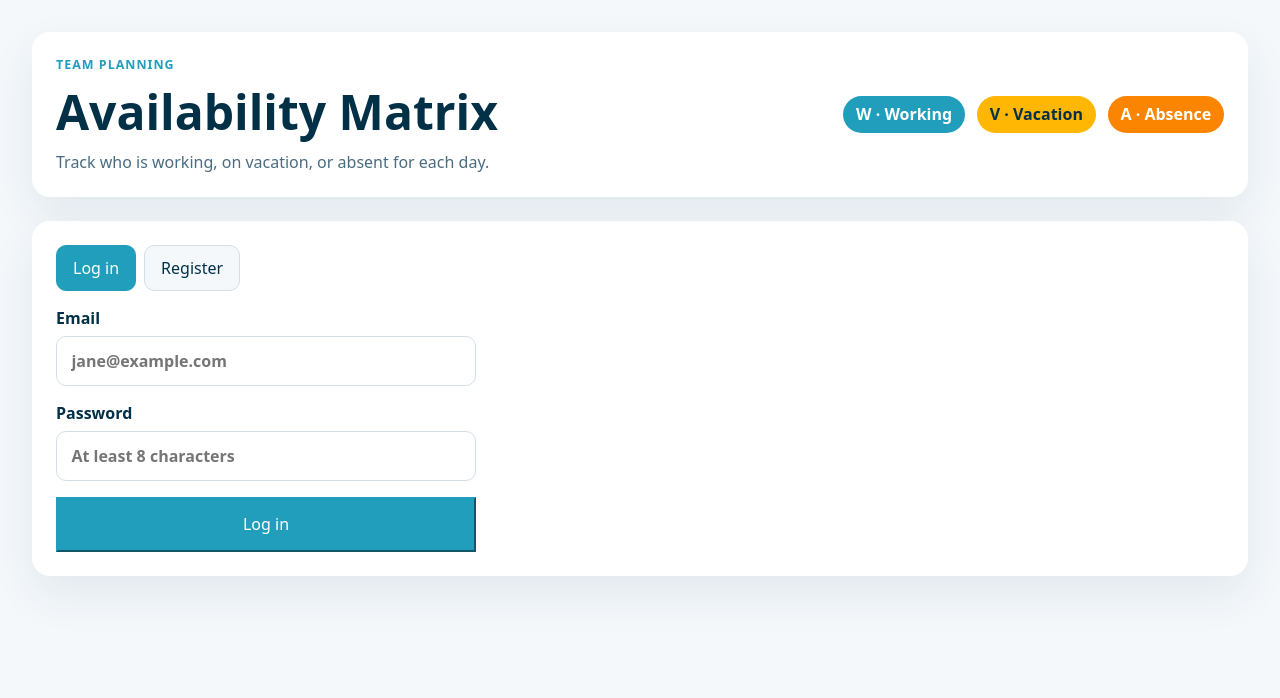
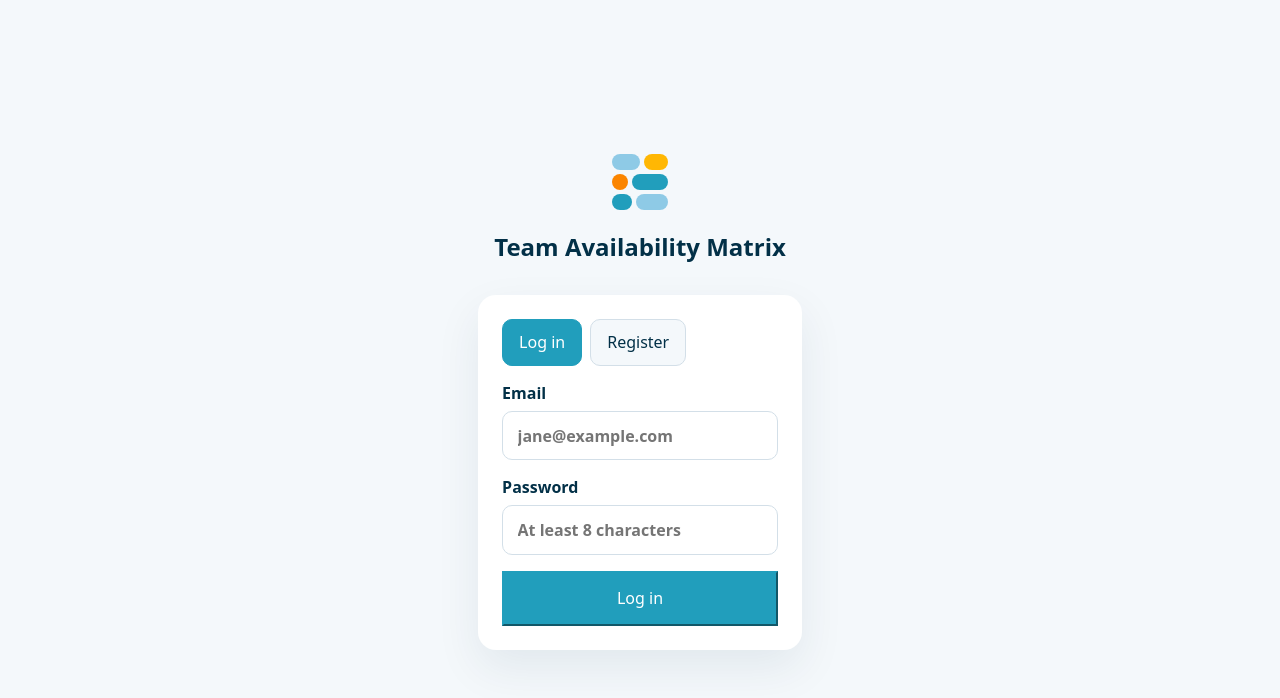
Before and after one commit to bks07/team-availability-matrix, a React (Vite) app in the folder frontend/: page /login in a window 1280 px wide. Shown: the top 698 px of the page. Built offline with nearby package versions, Linux system fonts and the light colour scheme.

Commit message:
feat: update login page with centred branded layout

```diff
--- a/frontend/src/index.css
+++ b/frontend/src/index.css
@@ -105,6 +105,37 @@ input {
   padding: 2rem;
 }
 
+/* -- Login Screen -- */
+.login-screen {
+  min-height: 100vh;
+  display: flex;
+  flex-direction: column;
+  align-items: center;
+  justify-content: center;
+  background-color: var(--bg-page);
+  padding: 2rem;
+}
+
+.login-branding {
+  display: flex;
+  flex-direction: column;
+  align-items: center;
+  margin-bottom: 2rem;
+}
+
+.login-logo {
+  width: 64px;
+  height: 64px;
+  margin-bottom: 1rem;
+}
+
+.login-title {
+  font-size: 1.5rem;
+  font-weight: 700;
+  color: var(--text-primary);
+  margin: 0;
+}
+
 .hero-card,
 .auth-card,
 .toolbar-card,
@@ -168,6 +199,10 @@ h1 {
   margin-bottom: 1rem;
 }
 
+.auth-card {
+  background: var(--bg-card);
+}
+
 .auth-tabs button,
 .toolbar-actions button {
   border: 1px solid var(--border-input);
@@ -178,11 +213,20 @@ h1 {
   cursor: pointer;
 }
 
+.auth-tabs button:hover {
+  border-color: var(--text-link);
+  color: var(--text-link);
+}
+
 .auth-tabs button.active,
 .primary-button {
   background: var(--btn-primary-bg);
   color: var(--text-inverse);
   border-color: var(--btn-primary-bg);
+}
+
+.auth-tabs button.active {
+  color: var(--text-inverse);
 }
 
 .auth-form {
@@ -204,9 +248,20 @@ input {
   padding: 0.8rem 0.9rem;
 }
 
+input:focus {
+  outline: none;
+  border-color: var(--border-focus);
+  box-shadow: 0 0 0 2px color-mix(in srgb, var(--border-focus) 20%, transparent);
+}
+
 .primary-button {
   cursor: pointer;
   padding: 0.9rem 1rem;
+}
+
+.primary-button:hover:not(:disabled) {
+  background: var(--btn-primary-hover);
+  border-color: var(--btn-primary-hover);
 }
 
 .toolbar-title {
--- a/frontend/src/pages/LoginPage.tsx
+++ b/frontend/src/pages/LoginPage.tsx
@@ -1,7 +1,7 @@
 import { useEffect } from 'react';
 import { useNavigate } from 'react-router-dom';
 import AuthCard from '../components/AuthCard';
-import HeroCard from '../components/HeroCard';
+import logo from '../assets/logo.svg';
 import type { AuthResponse } from '../lib/api.models';
 import { loadSession } from '../lib/storage';
 
@@ -24,8 +24,11 @@ export default function LoginPage({ onAuthSuccess }: LoginPageProps): JSX.Elemen
   };
 
   return (
-    <main className="page-shell">
-      <HeroCard />
+    <main className="login-screen">
+      <div className="login-branding">
+        <img src={logo} alt="Availability Matrix" className="login-logo" />
+        <h1 className="login-title">Team Availability Matrix</h1>
+      </div>
       <AuthCard onAuthSuccess={handleAuthSuccess} />
     </main>
   );
```
